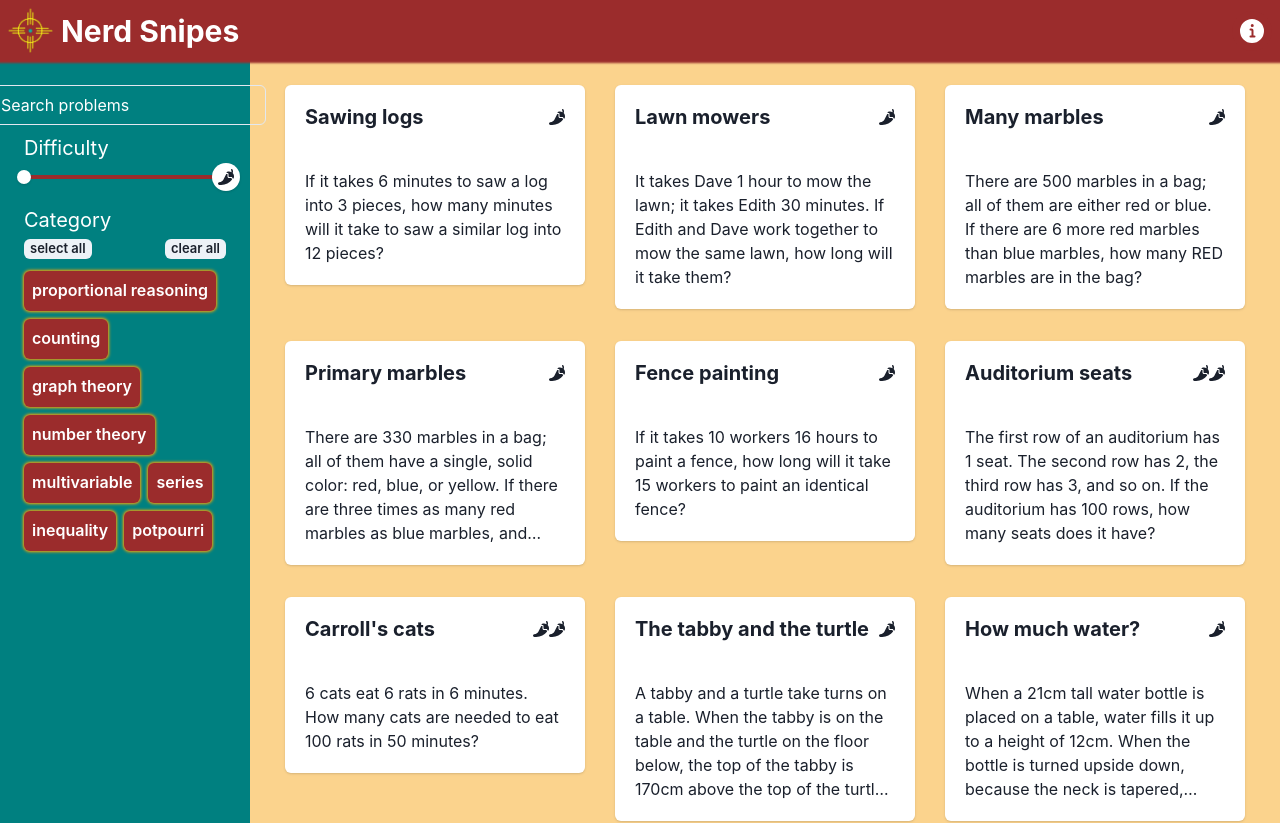
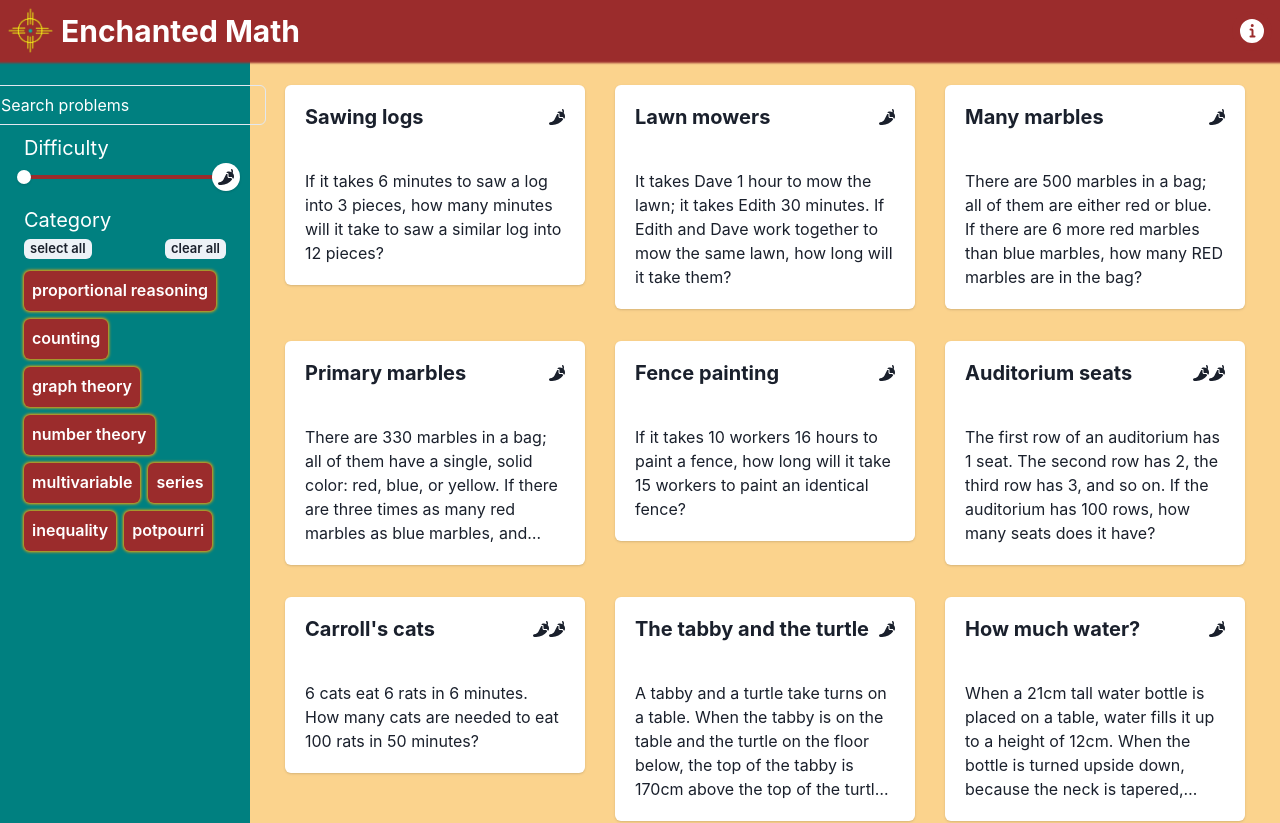
Before and after one commit to davebro1031/EnchantedMath, a React (Vite) app: page / in a window 1280 px wide. Shown: the top 823 px of the page. Built offline with nearby package versions, Linux system fonts and the light colour scheme.

Commit message:
change header website title

```diff
--- a/src/components/Header/Logo.jsx
+++ b/src/components/Header/Logo.jsx
@@ -9,7 +9,7 @@ export default function Logo() {
     return (
         <HStack onClick={()=>navigate("/")} _hover={{cursor:'pointer'}}>
             <Image src={NerdSnipe2} boxSize='45px' minWidth='45px' />
-            {showName ? <Heading size={['md', 'md', 'lg']} width={['','6em','']}color='white'>Nerd Snipes</Heading> : null}
+            {showName ? <Heading size={['md', 'md', 'lg']} width={['','8em','']}color='white'>Enchanted Math</Heading> : null}
         </HStack>
     )
 }
```
